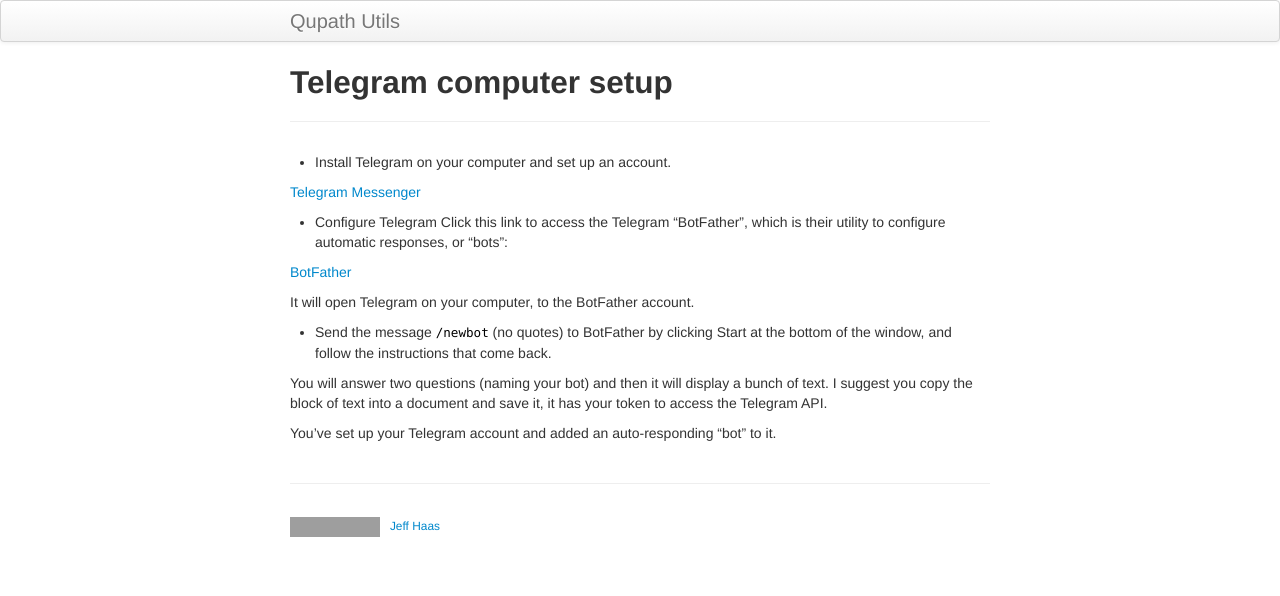
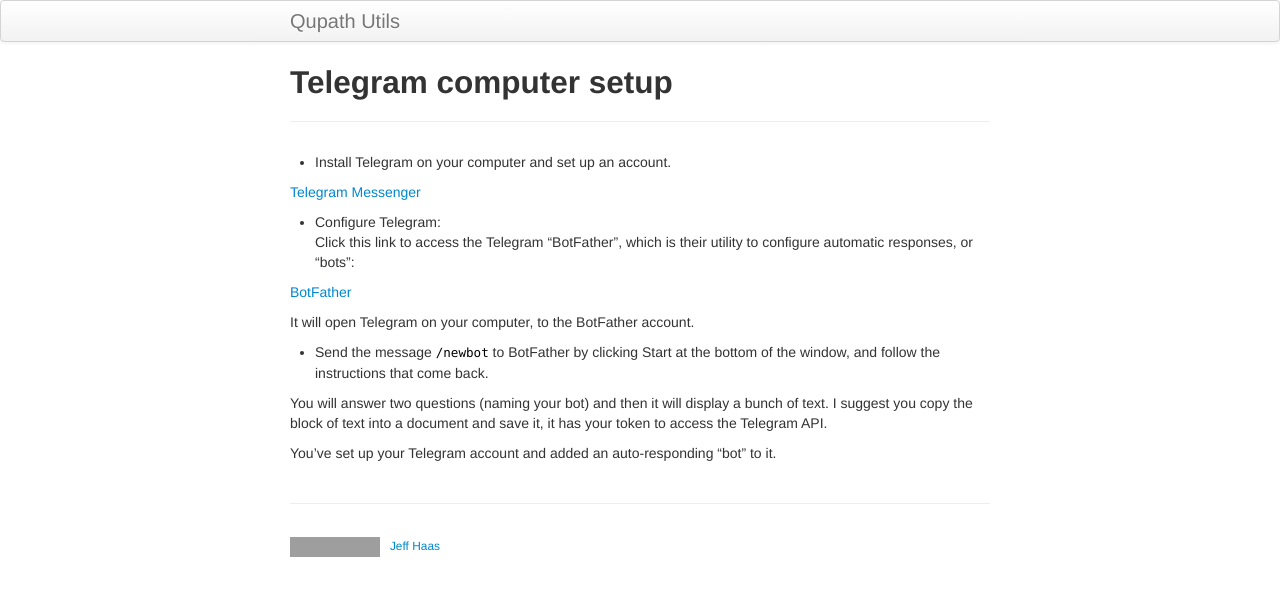
Before and after one commit to Jeff-Haas/qupath_utils, a Jekyll site: the page built from pages/telegram_setup.md, in a window 1280 px wide. Shown: the top 596 px of the page. Built offline with Jekyll 4.4.1, drawn with Linux system fonts in a browser that asks for light colours; grey boxes are pictures that could not be loaded.

Commit message:
Update telegram_setup.md

```diff
--- a/pages/telegram_setup.md
+++ b/pages/telegram_setup.md
@@ -7,14 +7,14 @@ title: Telegram computer setup
 
 [Telegram Messenger](https://telegram.org/)
 
-- Configure Telegram
+- Configure Telegram:<br/>
 Click this link to access the Telegram "BotFather", which is their utility to configure automatic responses, or "bots":
 
 [BotFather](https://telegram.me/BotFather)
 
 It will open Telegram on your computer, to the BotFather account.
 
-- Send the message `/newbot` (no quotes) to BotFather by clicking Start at the bottom of the window, and follow the instructions that come back.
+- Send the message `/newbot` to BotFather by clicking Start at the bottom of the window, and follow the instructions that come back.
 
 You will answer two questions (naming your bot) and then it will display a bunch of text.  I suggest you copy the block of text into a document and save it, it has your token to access the Telegram API.
 
```
